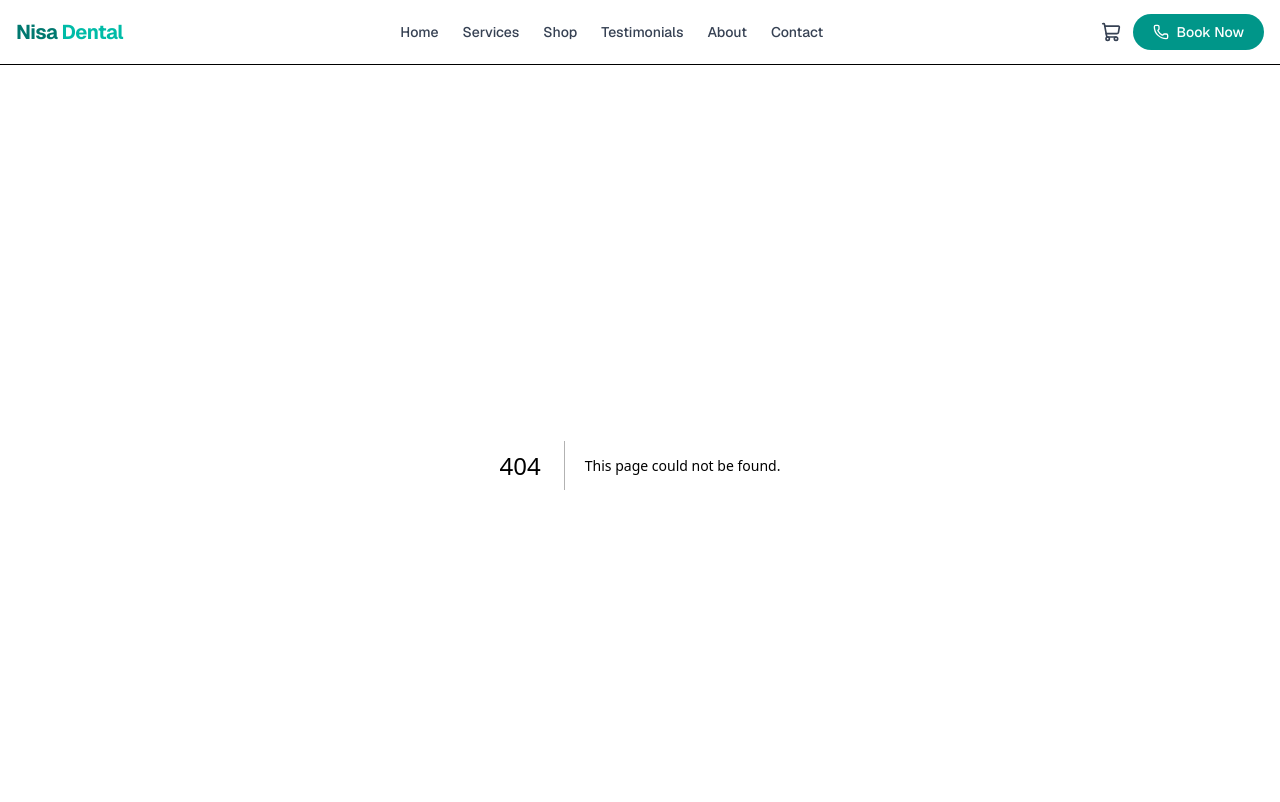
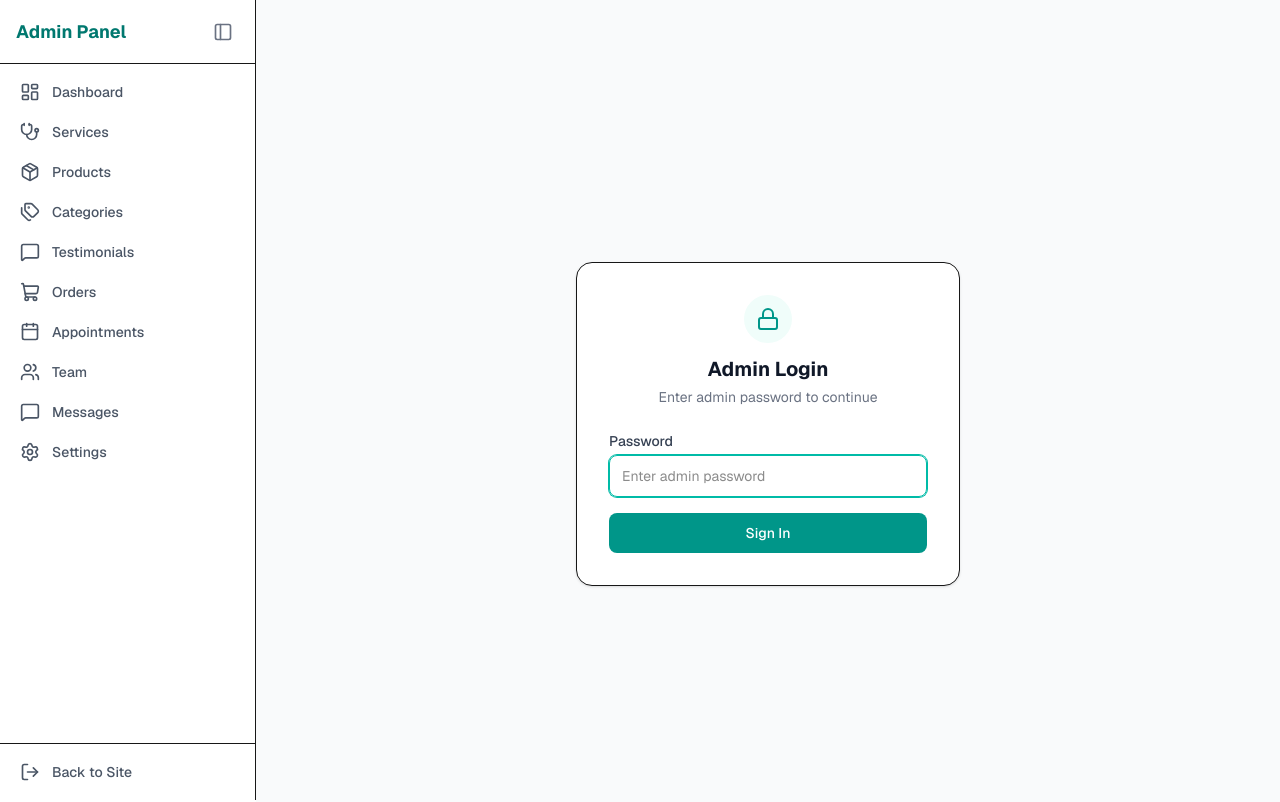
Before and after one commit to ahmedshamil150/Nisa-Dental, a Next.js app: page /admin/login in a window 1280 px wide. Before the commit this address had no page. Shown: the top 802 px of the page. Built offline with nearby package versions, Linux system fonts and the light colour scheme.

Commit message:
Add admin password gate (Vercel env var)

```diff
--- /dev/null
+++ b/src/app/admin/login/page.tsx
@@ -0,0 +1,83 @@
+"use client"
+
+import { useState } from "react"
+import { useRouter } from "next/navigation"
+import { Lock, ShieldAlert } from "lucide-react"
+
+export default function AdminLoginPage() {
+  const [password, setPassword] = useState("")
+  const [error, setError] = useState("")
+  const [loading, setLoading] = useState(false)
+  const router = useRouter()
+
+  async function handleSubmit(e: React.FormEvent) {
+    e.preventDefault()
+    setError("")
+    setLoading(true)
+
+    try {
+      const res = await fetch("/api/admin/login", {
+        method: "POST",
+        headers: { "Content-Type": "application/json" },
+        body: JSON.stringify({ password }),
+      })
+
+      if (res.ok) {
+        router.push("/admin")
+        router.refresh()
+      } else {
+        setError("Invalid password")
+      }
+    } catch {
+      setError("Something went wrong")
+    } finally {
+      setLoading(false)
+    }
+  }
+
+  return (
+    <div className="flex min-h-screen items-center justify-center bg-gray-50">
+      <div className="w-full max-w-sm rounded-2xl border bg-white p-8 shadow-sm">
+        <div className="mb-6 text-center">
+          <div className="mx-auto mb-3 flex h-12 w-12 items-center justify-center rounded-full bg-teal-50">
+            <Lock className="h-6 w-6 text-teal-600" />
+          </div>
+          <h1 className="text-xl font-bold text-gray-900">Admin Login</h1>
+          <p className="mt-1 text-sm text-gray-500">Enter admin password to continue</p>
+        </div>
+
+        <form onSubmit={handleSubmit} className="space-y-4">
+          <div>
+            <label htmlFor="password" className="block text-sm font-medium text-gray-700">
+              Password
+            </label>
+            <input
+              type="password"
+              id="password"
+              value={password}
+              onChange={(e) => setPassword(e.target.value)}
+              className="mt-1 block w-full rounded-lg border border-gray-300 px-3 py-2.5 text-sm focus:border-teal-500 focus:outline-none focus:ring-1 focus:ring-teal-500"
+              placeholder="Enter admin password"
+              autoFocus
+            />
+          </div>
+
+          {error && (
+            <div className="flex items-center gap-2 rounded-lg bg-red-50 px-3 py-2 text-sm text-red-600">
+              <ShieldAlert className="h-4 w-4" />
+              {error}
+            </div>
+          )}
+
+          <button
+            type="submit"
+            disabled={loading}
+            className="w-full rounded-lg bg-teal-600 px-4 py-2.5 text-sm font-medium text-white transition-colors hover:bg-teal-700 disabled:opacity-50"
+          >
+            {loading ? "Verifying..." : "Sign In"}
+          </button>
+        </form>
+      </div>
+    </div>
+  )
+}
--- /dev/null
+++ b/src/app/api/admin/login/route.ts
@@ -0,0 +1,22 @@
+import { NextResponse } from "next/server"
+import { cookies } from "next/headers"
+
+export async function POST(request: Request) {
+  const { password } = await request.json()
+  const adminPassword = process.env.ADMIN_PASSWORD
+
+  if (!adminPassword || password !== adminPassword) {
+    return NextResponse.json({ error: "Invalid password" }, { status: 401 })
+  }
+
+  const cookieStore = await cookies()
+  cookieStore.set("admin_session", "authenticated", {
+    httpOnly: true,
+    secure: process.env.NODE_ENV === "production",
+    sameSite: "lax",
+    path: "/",
+    maxAge: 60 * 60 * 24, // 24 hours
+  })
+
+  return NextResponse.json({ success: true })
+}
--- a/src/app/layout.tsx
+++ b/src/app/layout.tsx
@@ -1,8 +1,7 @@
 import type { Metadata } from "next"
 import { Geist, Geist_Mono } from "next/font/google"
 import "./globals.css"
-import { Header } from "@/components/layout/Header"
-import { Footer } from "@/components/layout/Footer"
+import { LayoutWrapper } from "@/components/layout/LayoutWrapper"
 
 const geistSans = Geist({ variable: "--font-geist-sans", subsets: ["latin"] })
 const geistMono = Geist_Mono({ variable: "--font-geist-mono", subsets: ["latin"] })
@@ -16,9 +15,7 @@ export default function RootLayout({ children }: { children: React.ReactNode })
   return (
     <html lang="en" className={`${geistSans.variable} ${geistMono.variable}`}>
       <body className="flex min-h-screen flex-col antialiased">
-        <Header />
-        <main className="flex-1">{children}</main>
-        <Footer />
+        <LayoutWrapper>{children}</LayoutWrapper>
       </body>
     </html>
   )
--- /dev/null
+++ b/src/components/layout/LayoutWrapper.tsx
@@ -0,0 +1,20 @@
+"use client"
+
+import { usePathname } from "next/navigation"
+import { Header } from "@/components/layout/Header"
+import { Footer } from "@/components/layout/Footer"
+
+export function LayoutWrapper({ children }: { children: React.ReactNode }) {
+  const pathname = usePathname()
+  const isAdmin = pathname.startsWith("/admin")
+
+  if (isAdmin) return <>{children}</>
+
+  return (
+    <>
+      <Header />
+      <main className="flex-1">{children}</main>
+      <Footer />
+    </>
+  )
+}
--- /dev/null
+++ b/src/proxy.ts
@@ -0,0 +1,27 @@
+import { NextResponse } from "next/server"
+import type { NextRequest } from "next/server"
+
+export function proxy(request: NextRequest) {
+  const { pathname } = request.nextUrl
+
+  if (!pathname.startsWith("/admin")) {
+    return NextResponse.next()
+  }
+
+  if (pathname === "/admin/login" || pathname === "/admin/login/") {
+    return NextResponse.next()
+  }
+
+  const session = request.cookies.get("admin_session")
+
+  if (session?.value !== "authenticated") {
+    const loginUrl = new URL("/admin/login", request.url)
+    return NextResponse.redirect(loginUrl)
+  }
+
+  return NextResponse.next()
+}
+
+export const config = {
+  matcher: ["/admin/:path*"],
+}
```
